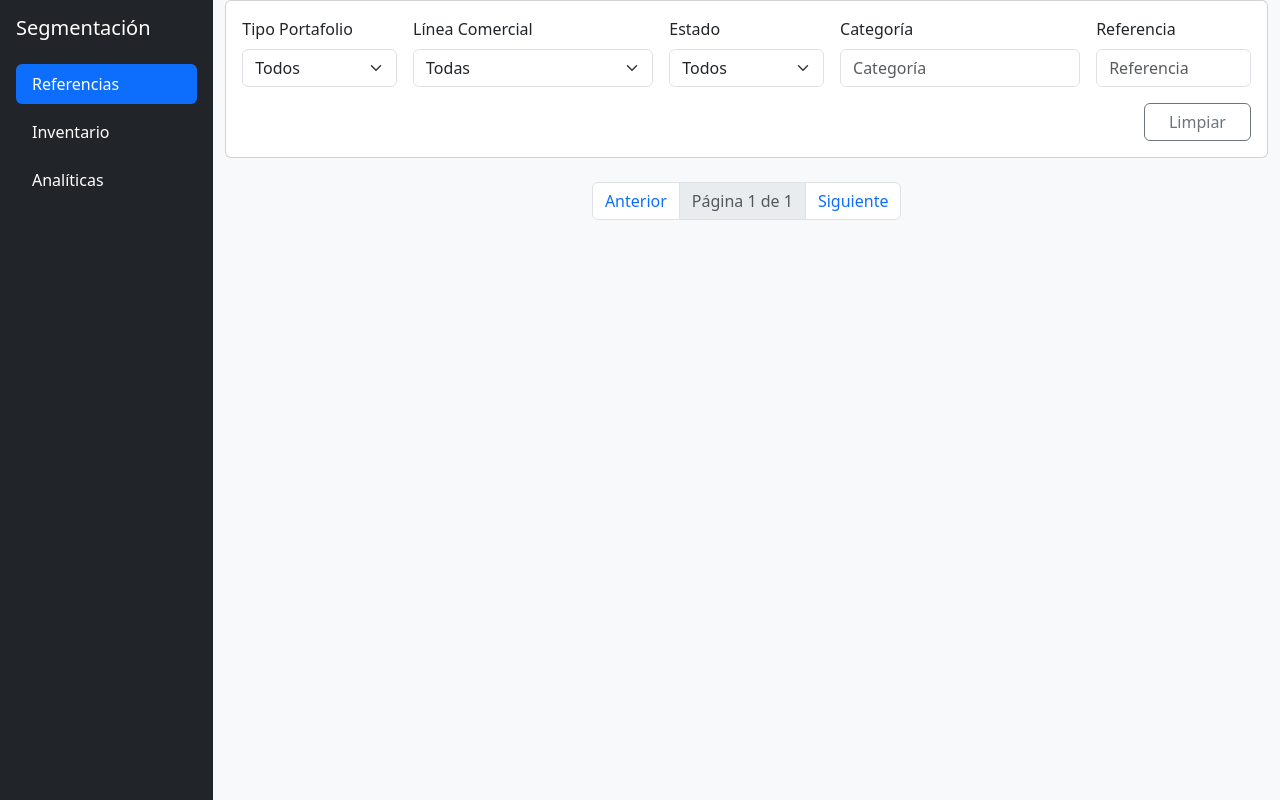
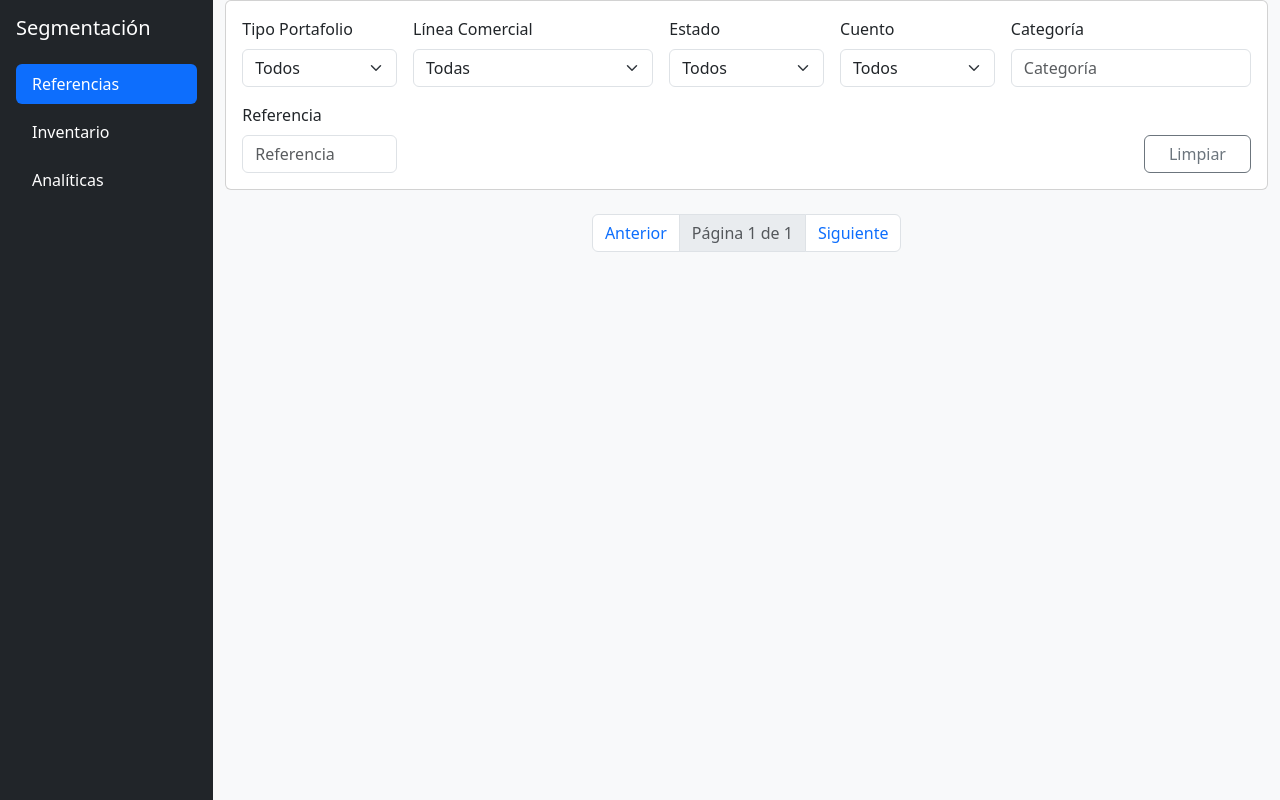
Before and after one commit to JDjustin21/ProyectoSegmentacion, a Flask app: page /segmentacion/ in a window 1280 px wide. Run offline with Flask 3, Linux system fonts and the light colour scheme; data that the repository does not hold is empty.

Commit message:
Filtros arreglados junto a la API

```diff
--- a/frontend/static/js/segmentacion.js
+++ b/frontend/static/js/segmentacion.js
@@ -41,6 +41,7 @@
       portafolio: "",
       linea: "",
       estado: "",
+      cuento: "",
       categoria: "",
       referencia: ""
     };
@@ -51,6 +52,7 @@
     const filtroPortafolio = document.getElementById("filtroPortafolio");
     const filtroLinea = document.getElementById("filtroLinea");
     const filtroEstado = document.getElementById("filtroEstado");
+    const filtroCuento = document.getElementById("filtroCuento");
     const filtroCategoria = document.getElementById("filtroCategoria");
     const filtroReferencia = document.getElementById("filtroReferencia");
 
@@ -84,12 +86,15 @@
         const port = norm(r.tipoPortafolio);
         const lin = norm(r.linea);
         const est = norm(r.estado);
+        const cue = norm(r.cuento);
         const cat = normLower(r.categoria);
         const ref = normLower(r.referencia);
 
         if (filtros.portafolio && port !== norm(filtros.portafolio)) return false;
         if (filtros.linea && lin !== norm(filtros.linea)) return false;
         if (filtros.estado && est !== norm(filtros.estado)) return false;
+        if (filtros.cuento && cue !== norm(filtros.cuento)) return false;
+
 
         if (catFiltro && !cat.includes(catFiltro)) return false;
         if (refFiltro && !ref.includes(refFiltro)) return false;
@@ -150,6 +155,20 @@
           filtroEstado.appendChild(opt);
         });
       }
+            // Cuento
+      const cuentos = [...new Set(datasetFiltrado.map(r => norm(r.cuento)).filter(Boolean))].sort();
+
+      if (filtroCuento) {
+        const valorActual = norm(filtros.cuento);
+        filtroCuento.innerHTML = `<option value="">Todos</option>`;
+        cuentos.forEach(c => {
+          const opt = document.createElement("option");
+          opt.value = c;
+          opt.textContent = c;
+          if (c === valorActual) opt.selected = true;
+          filtroCuento.appendChild(opt);
+        });
+      }
     }
 
     // =========================
@@ -188,6 +207,19 @@
       const descripcion = norm(ref.descripcion);
       const categoria = norm(ref.categoria);
       const estado = norm(ref.estado);
+      const cuento = norm(ref.cuento);
+      const estadoLower = estado.toLowerCase();
+      let badgeClass = "bg-secondary";
+      let badgeTextClass = "";
+
+      if (estadoLower === "activo") {
+        badgeClass = "bg-success";
+      } else if (estadoLower === "inactivo") {
+        badgeClass = "bg-danger";
+      } else if (estadoLower === "moda") {
+        badgeClass = "bg-warning";
+        badgeTextClass = "text-dark";
+      }
       const portafolio = norm(ref.tipoPortafolio);
       const linea = norm(ref.linea);
       const color = norm(ref.color);
@@ -225,7 +257,7 @@
                 <h6 class="fw-bold mb-1">${referencia}</h6>
                 <p class="mb-1 small text-muted">${descripcion}</p>
                 <p class="mb-1 small"><strong>Categoría:</strong> ${categoria}</p>
-                <span class="badge bg-success">${estado}</span>
+                <span class="badge ${badgeClass} ${badgeTextClass}">${estado}</span>
               </div>
             </div>
 
@@ -234,7 +266,7 @@
                 <p class="mb-1 small"><strong>Portafolio:</strong> ${portafolio}</p>
                 <p class="mb-1 small"><strong>Línea:</strong> ${linea}</p>
                 <p class="mb-1 small"><strong>Color:</strong> ${color}</p>
-                <p class="mb-1 small"><strong>Código de Color:</strong> ${codigoColor}</p>
+                <p class="mb-1 small"><strong>Cuento:</strong> ${cuento}</p>
               </div>
             </div>
 
@@ -300,6 +332,12 @@
       render();
     });
 
+    filtroCuento?.addEventListener("change", e => {
+      filtros.cuento = norm(e.target.value);
+      currentPage = 1;
+      render();
+    });
+
     filtroCategoria?.addEventListener("input", e => {
       filtros.categoria = norm(e.target.value).toLowerCase();
       currentPage = 1;
@@ -319,12 +357,15 @@
       filtros.portafolio = "";
       filtros.linea = "";
       filtros.estado = "";
+      filtros.cuento = "";
       filtros.categoria = "";
       filtros.referencia = "";
+
 
       if (filtroPortafolio) filtroPortafolio.value = "";
       if (filtroLinea) filtroLinea.value = "";
       if (filtroEstado) filtroEstado.value = "";
+      if (filtroCuento) filtroCuento.value = "";
       if (filtroCategoria) filtroCategoria.value = "";
       if (filtroReferencia) filtroReferencia.value = "";
 
--- a/frontend/templates/base.html
+++ b/frontend/templates/base.html
@@ -22,10 +22,10 @@
 <body>
 
 <div class="container-fluid">
-    <div class="row vh-100 overflow-hidden">
+    <div class="row min-vh-100">
 
         <!-- SIDEBAR -->
-        <nav class="col-2 bg-dark text-white p-3 vh-100">
+        <nav class="col-2 bg-dark text-white p-3">
             <h5 class="mb-4">Segmentación</h5>
 
             <ul class="nav nav-pills flex-column gap-2">
@@ -48,7 +48,7 @@
         </nav>
 
         <!-- CONTENIDO PRINCIPAL -->
-        <main class="col-10 p-0 bg-light vh-100 d-flex flex-column">
+        <main class="col-10 p-0 bg-light">
             {% block content %}
             <!-- Aquí se renderiza cada módulo -->
             {% endblock %}
--- a/frontend/templates/segmentacion.html
+++ b/frontend/templates/segmentacion.html
@@ -40,6 +40,13 @@
           <option value="Inactivo">Inactivo</option>
         </select>
       </div>
+            <!-- Cuento -->
+      <div class="col-md-2">
+        <label class="form-label">Cuento</label>
+        <select id="filtroCuento" class="form-select">
+          <option value="">Todos</option>
+        </select>
+      </div>
 
         <!-- Categoría -->
       <div class="col-md-3">
@@ -64,7 +71,7 @@
       </div>
 
         <!-- Botón -->
-      <div class="col-md-12 text-end">
+      <div class="col-md-2 ms-auto d-flex justify-content-end align-items-end">
         <button type="button" id="btnLimpiar" class="btn btn-outline-secondary px-4">
         Limpiar
         </button>
@@ -119,7 +126,7 @@
               <strong>Categoría:</strong> {{ ref.categoria }}
             </p>
 
-            <span class="badge bg-success">
+            <span class="badge {{ 'bg-success' if (ref.estado or '')|trim|lower == 'Activo' else 'bg-danger' }}">
               {{ ref.estado }}
             </span>
 
@@ -142,7 +149,7 @@
             </p>
 
             <p class="mb-1 small">
-              <strong>Codigo de Color:</strong> {{ ref.codigoColor }}
+              <strong>Cuento</strong> {{ ref.cuento }}
             </p>
 
           </div>
```
